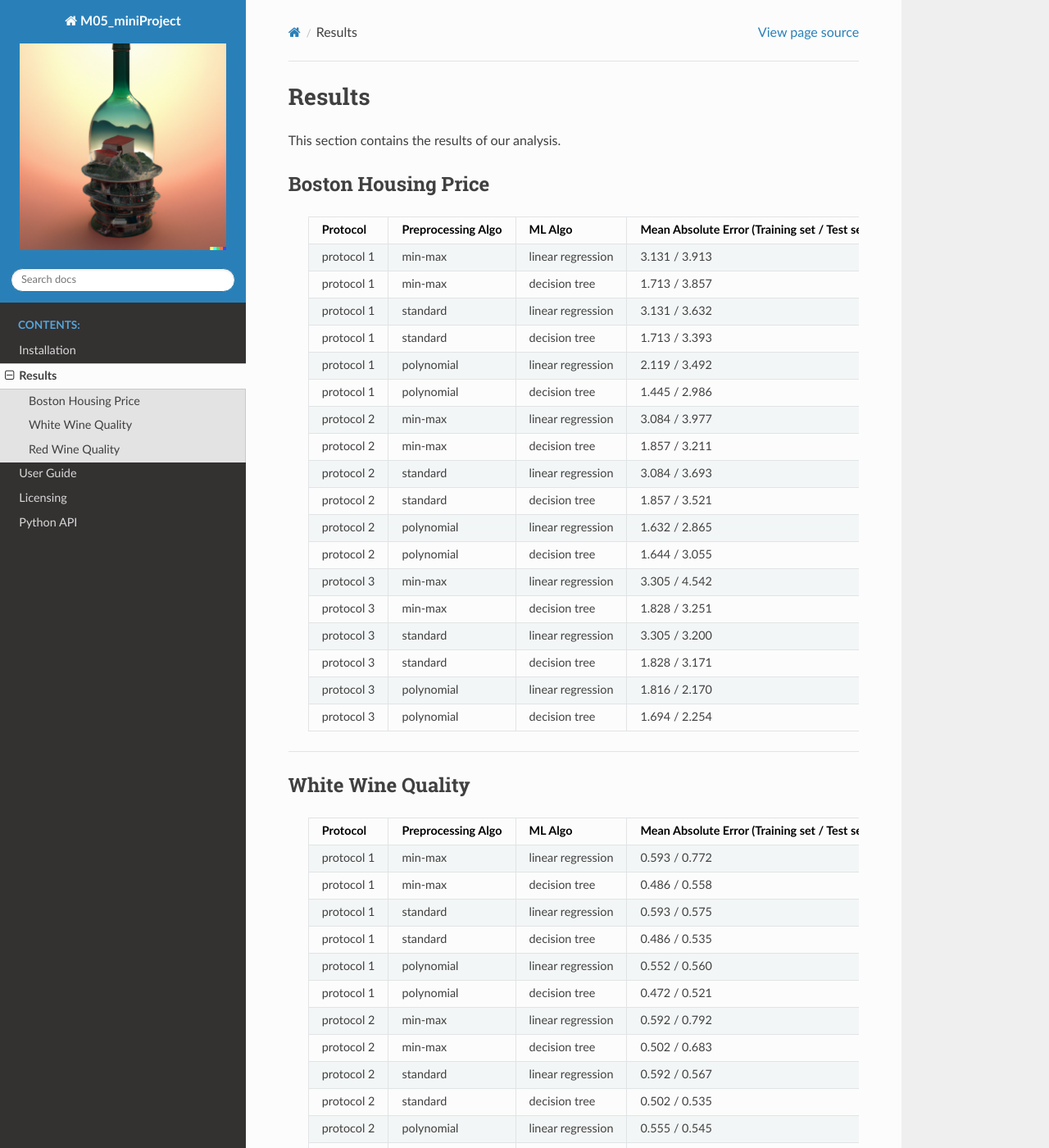
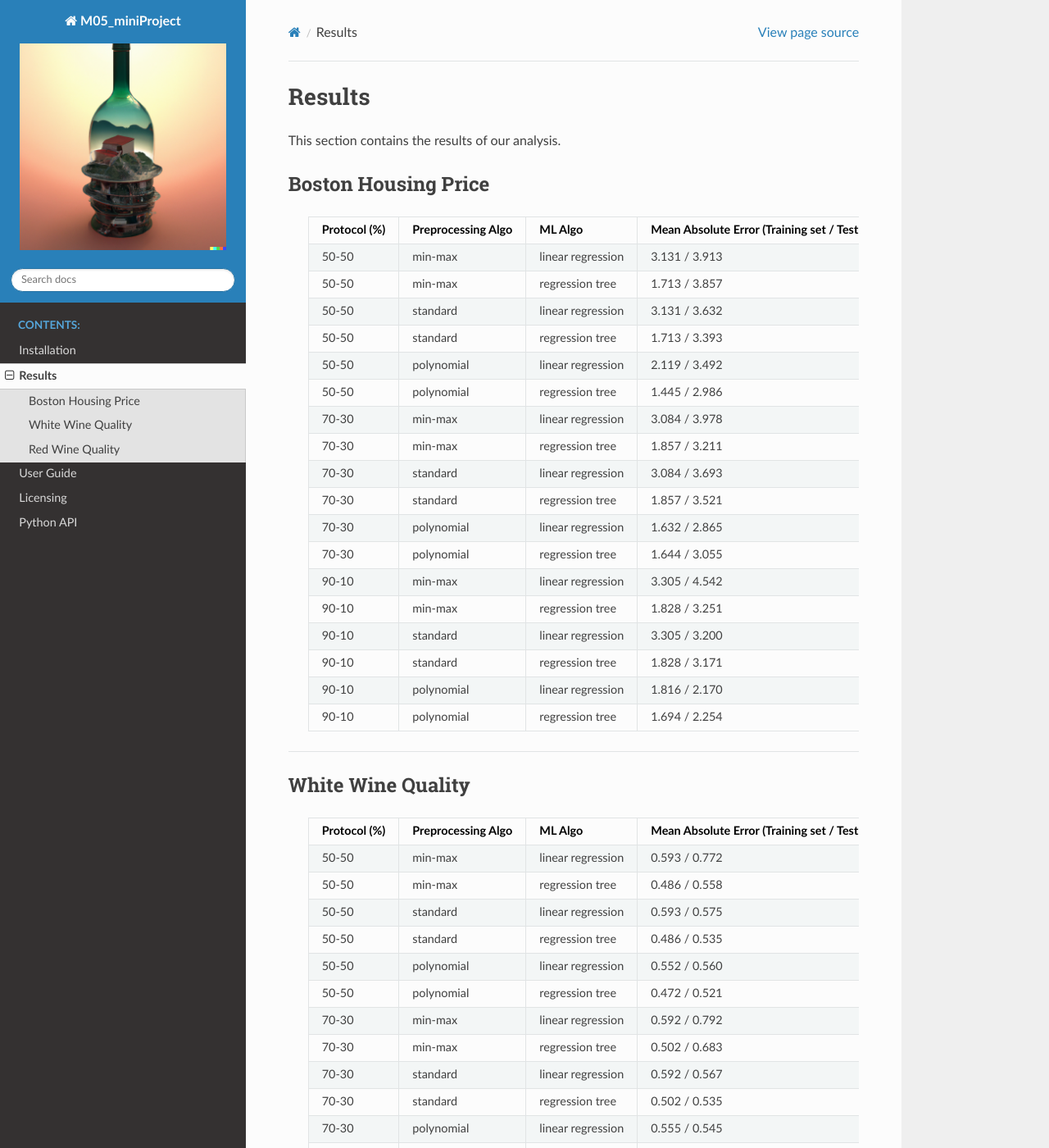
Before and after one commit to CedricLienhard/M05_miniProject, a Sphinx documentation site: the page built from doc/results.rst, in a window 1280 px wide and 1400 px high. Shown: the whole window at 82% size. Built offline with Sphinx 7.4.7 and the Read the Docs theme 2.0.0, drawn with Linux system fonts in a browser that asks for light colours; some of the changed text lies outside the part shown.

Commit message:
Adjust results table in results and main

```diff
--- a/doc/results.rst
+++ b/doc/results.rst
@@ -16,43 +16,43 @@ Boston Housing Price
 
    +------------+--------------------+------------------+---------------------------+
    | Protocol   | Preprocessing Algo | ML Algo          | Mean Absolute Error       |
-   |            |                    |                  | (Training set / Test set) |
+   | (%)        |                    |                  | (Training set / Test set) |
    +============+====================+==================+===========================+
-   | protocol 1 | min-max            | linear regression| 3.131 / 3.913             |
+   | 50-50      | min-max            | linear regression| 3.131 / 3.913             |
    +------------+--------------------+------------------+---------------------------+
-   | protocol 1 | min-max            | decision tree    | 1.713 / 3.857             |
+   | 50-50      | min-max            | regression tree  | 1.713 / 3.857             |
    +------------+--------------------+------------------+---------------------------+
-   | protocol 1 | standard           | linear regression| 3.131 / 3.632             |
+   | 50-50      | standard           | linear regression| 3.131 / 3.632             |
    +------------+--------------------+------------------+---------------------------+
-   | protocol 1 | standard           | decision tree    | 1.713 / 3.393             |
+   | 50-50      | standard           | regression tree  | 1.713 / 3.393             |
    +------------+--------------------+------------------+---------------------------+
-   | protocol 1 | polynomial         | linear regression| 2.119 / 3.492             |
+   | 50-50      | polynomial         | linear regression| 2.119 / 3.492             |
    +------------+--------------------+------------------+---------------------------+
-   | protocol 1 | polynomial         | decision tree    | 1.445 / 2.986             |
+   | 50-50      | polynomial         | regression tree  | 1.445 / 2.986             |
    +------------+--------------------+------------------+---------------------------+
-   | protocol 2 | min-max            | linear regression| 3.084 / 3.977             |
+   | 70-30      | min-max            | linear regression| 3.084 / 3.978             |
    +------------+--------------------+------------------+---------------------------+
-   | protocol 2 | min-max            | decision tree    | 1.857 / 3.211             |
+   | 70-30      | min-max            | regression tree  | 1.857 / 3.211             |
    +------------+--------------------+------------------+---------------------------+
-   | protocol 2 | standard           | linear regression| 3.084 / 3.693             |
+   | 70-30      | standard           | linear regression| 3.084 / 3.693             |
    +------------+--------------------+------------------+---------------------------+
-   | protocol 2 | standard           | decision tree    | 1.857 / 3.521             |
+   | 70-30      | standard           | regression tree  | 1.857 / 3.521             |
    +------------+--------------------+------------------+---------------------------+
-   | protocol 2 | polynomial         | linear regression| 1.632 / 2.865             |
+   | 70-30      | polynomial         | linear regression| 1.632 / 2.865             |
    +------------+--------------------+------------------+---------------------------+
-   | protocol 2 | polynomial         | decision tree    | 1.644 / 3.055             |
+   | 70-30      | polynomial         | regression tree  | 1.644 / 3.055             |
    +------------+--------------------+------------------+---------------------------+
-   | protocol 3 | min-max            | linear regression| 3.305 / 4.542             |
+   | 90-10      | min-max            | linear regression| 3.305 / 4.542             |
    +------------+--------------------+------------------+---------------------------+
-   | protocol 3 | min-max            | decision tree    | 1.828 / 3.251             |
+   | 90-10      | min-max            | regression tree  | 1.828 / 3.251             |
    +------------+--------------------+------------------+---------------------------+
-   | protocol 3 | standard           | linear regression| 3.305 / 3.200             |
+   | 90-10      | standard           | linear regression| 3.305 / 3.200             |
    +------------+--------------------+------------------+---------------------------+
-   | protocol 3 | standard           | decision tree    | 1.828 / 3.171             |
+   | 90-10      | standard           | regression tree  | 1.828 / 3.171             |
    +------------+--------------------+------------------+---------------------------+
-   | protocol 3 | polynomial         | linear regression| 1.816 / 2.170             |
+   | 90-10      | polynomial         | linear regression| 1.816 / 2.170             |
    +------------+--------------------+------------------+---------------------------+
-   | protocol 3 | polynomial         | decision tree    | 1.694 / 2.254             |
+   | 90-10      | polynomial         | regression tree  | 1.694 / 2.254             |
    +------------+--------------------+------------------+---------------------------+
 
 =======
@@ -66,43 +66,43 @@ White Wine Quality
 
    +------------+--------------------+------------------+---------------------------+
    | Protocol   | Preprocessing Algo | ML Algo          | Mean Absolute Error       |
-   |            |                    |                  | (Training set / Test set) |
+   | (%)        |                    |                  | (Training set / Test set) |
    +============+====================+==================+===========================+
-   | protocol 1 | min-max            | linear regression| 0.593 / 0.772             |
+   | 50-50      | min-max            | linear regression| 0.593 / 0.772             |
    +------------+--------------------+------------------+---------------------------+
-   | protocol 1 | min-max            | decision tree    | 0.486 / 0.558             |
+   | 50-50      | min-max            | regression tree  | 0.486 / 0.558             |
    +------------+--------------------+------------------+---------------------------+
-   | protocol 1 | standard           | linear regression| 0.593 / 0.575             |
+   | 50-50      | standard           | linear regression| 0.593 / 0.575             |
    +------------+--------------------+------------------+---------------------------+
-   | protocol 1 | standard           | decision tree    | 0.486 / 0.535             |
+   | 50-50      | standard           | regression tree  | 0.486 / 0.535             |
    +------------+--------------------+------------------+---------------------------+
-   | protocol 1 | polynomial         | linear regression| 0.552 / 0.560             |
+   | 50-50      | polynomial         | linear regression| 0.552 / 0.560             |
    +------------+--------------------+------------------+---------------------------+
-   | protocol 1 | polynomial         | decision tree    | 0.472 / 0.521             |
+   | 50-50      | polynomial         | regression tree  | 0.472 / 0.521             |
    +------------+--------------------+------------------+---------------------------+
-   | protocol 2 | min-max            | linear regression| 0.592 / 0.792             |
+   | 70-30      | min-max            | linear regression| 0.592 / 0.792             |
    +------------+--------------------+------------------+---------------------------+
-   | protocol 2 | min-max            | decision tree    | 0.502 / 0.683             |
+   | 70-30      | min-max            | regression tree  | 0.502 / 0.683             |
    +------------+--------------------+------------------+---------------------------+
-   | protocol 2 | standard           | linear regression| 0.592 / 0.567             |
+   | 70-30      | standard           | linear regression| 0.592 / 0.567             |
    +------------+--------------------+------------------+---------------------------+
-   | protocol 2 | standard           | decision tree    | 0.502 / 0.535             |
+   | 70-30      | standard           | regression tree  | 0.502 / 0.535             |
    +------------+--------------------+------------------+---------------------------+
-   | protocol 2 | polynomial         | linear regression| 0.555 / 0.545             |
+   | 70-30      | polynomial         | linear regression| 0.555 / 0.545             |
    +------------+--------------------+------------------+---------------------------+
-   | protocol 2 | polynomial         | decision tree    | 0.479 / 0.516             |
+   | 70-30      | polynomial         | regression tree  | 0.479 / 0.516             |
    +------------+--------------------+------------------+---------------------------+
-   | protocol 3 | min-max            | linear regression| 0.589 / 0.682             |
+   | 90-10      | min-max            | linear regression| 0.589 / 0.682             |
    +------------+--------------------+------------------+---------------------------+
-   | protocol 3 | min-max            | decision tree    | 0.499 / 0.606             |
+   | 90-10      | min-max            | regression tree  | 0.499 / 0.606             |
    +------------+--------------------+------------------+---------------------------+
-   | protocol 3 | standard           | linear regression| 0.589 / 0.536             |
+   | 90-10      | standard           | linear regression| 0.589 / 0.536             |
    +------------+--------------------+------------------+---------------------------+
-   | protocol 3 | standard           | decision tree    | 0.499 / 0.506             |
+   | 90-10      | standard           | regression tree  | 0.499 / 0.506             |
    +------------+--------------------+------------------+---------------------------+
-   | protocol 3 | polynomial         | linear regression| 0.553 / 0.516             |
+   | 90-10      | polynomial         | linear regression| 0.553 / 0.516             |
    +------------+--------------------+------------------+---------------------------+
-   | protocol 3 | polynomial         | decision tree    | 0.479 / 0.465             |
+   | 90-10      | polynomial         | regression tree  | 0.479 / 0.465             |
    +------------+--------------------+------------------+---------------------------+
 
 =======
@@ -116,41 +116,41 @@ Red Wine Quality
 
    +------------+--------------------+------------------+---------------------------+
    | Protocol   | Preprocessing Algo | ML Algo          | Mean Absolute Error       |
-   |            |                    |                  | (Training set / Test set) |
+   | (%)        |                    |                  | (Training set / Test set) |
    +============+====================+==================+===========================+
-   | protocol 1 | min-max            | linear regression| 0.510 / 0.527             |
+   | 50-50      | min-max            | linear regression| 0.510 / 0.527             |
    +------------+--------------------+------------------+---------------------------+
-   | protocol 1 | min-max            | decision tree    | 0.392 / 0.475             |
+   | 50-50      | min-max            | regression tree  | 0.392 / 0.475             |
    +------------+--------------------+------------------+---------------------------+
-   | protocol 1 | standard           | linear regression| 0.510 / 0.503             |
+   | 50-50      | standard           | linear regression| 0.510 / 0.503             |
    +------------+--------------------+------------------+---------------------------+
-   | protocol 1 | standard           | decision tree    | 0.392 / 0.461             |
+   | 50-50      | standard           | regression tree  | 0.392 / 0.461             |
    +------------+--------------------+------------------+---------------------------+
-   | protocol 1 | polynomial         | linear regression| 0.470 / 0.520             |
+   | 50-50      | polynomial         | linear regression| 0.470 / 0.520             |
    +------------+--------------------+------------------+---------------------------+
-   | protocol 1 | polynomial         | decision tree    | 0.357 / 0.471             |
+   | 50-50      | polynomial         | regression tree  | 0.357 / 0.471             |
    +------------+--------------------+------------------+---------------------------+
-   | protocol 2 | min-max            | linear regression| 0.503 / 0.520             |
+   | 70-30      | min-max            | linear regression| 0.503 / 0.520             |
    +------------+--------------------+------------------+---------------------------+
-   | protocol 2 | min-max            | decision tree    | 0.387 / 0.529             |
+   | 70-30      | min-max            | regression tree  | 0.387 / 0.529             |
    +------------+--------------------+------------------+---------------------------+
-   | protocol 2 | standard           | linear regression| 0.503 / 0.502             |
+   | 70-30      | standard           | linear regression| 0.503 / 0.502             |
    +------------+--------------------+------------------+---------------------------+
-   | protocol 2 | standard           | decision tree    | 0.387 / 0.473             |
+   | 70-30      | standard           | regression tree  | 0.387 / 0.473             |
    +------------+--------------------+------------------+---------------------------+
-   | protocol 2 | polynomial         | linear regression| 0.471 / 0.495             |
+   | 70-30      | polynomial         | linear regression| 0.471 / 0.495             |
    +------------+--------------------+------------------+---------------------------+
-   | protocol 2 | polynomial         | decision tree    | 0.367 / 0.508             |
+   | 70-30      | polynomial         | regression tree  | 0.367 / 0.508             |
    +------------+--------------------+------------------+---------------------------+
-   | protocol 3 | min-max            | linear regression| 0.507 / 0.774             |
+   | 90-10      | min-max            | linear regression| 0.507 / 0.774             |
    +------------+--------------------+------------------+---------------------------+
-   | protocol 3 | min-max            | decision tree    | 0.415 / 0.456             |
+   | 90-10      | min-max            | regression tree  | 0.415 / 0.456             |
    +------------+--------------------+------------------+---------------------------+
-   | protocol 3 | standard           | linear regression| 0.507 / 0.461             |
+   | 90-10      | standard           | linear regression| 0.507 / 0.461             |
    +------------+--------------------+------------------+---------------------------+
-   | protocol 3 | standard           | decision tree    | 0.415 / 0.462             |
+   | 90-10      | standard           | regression tree  | 0.415 / 0.462             |
    +------------+--------------------+------------------+---------------------------+
-   | protocol 3 | polynomial         | linear regression| 0.478 / 0.445             |
+   | 90-10      | polynomial         | linear regression| 0.478 / 0.445             |
    +------------+--------------------+------------------+---------------------------+
-   | protocol 3 | polynomial         | decision tree    | 0.402 / 0.344             |
+   | 90-10      | polynomial         | regression tree  | 0.402 / 0.344             |
    +------------+--------------------+------------------+---------------------------+
```
Also changed, not shown: 1 other file.
